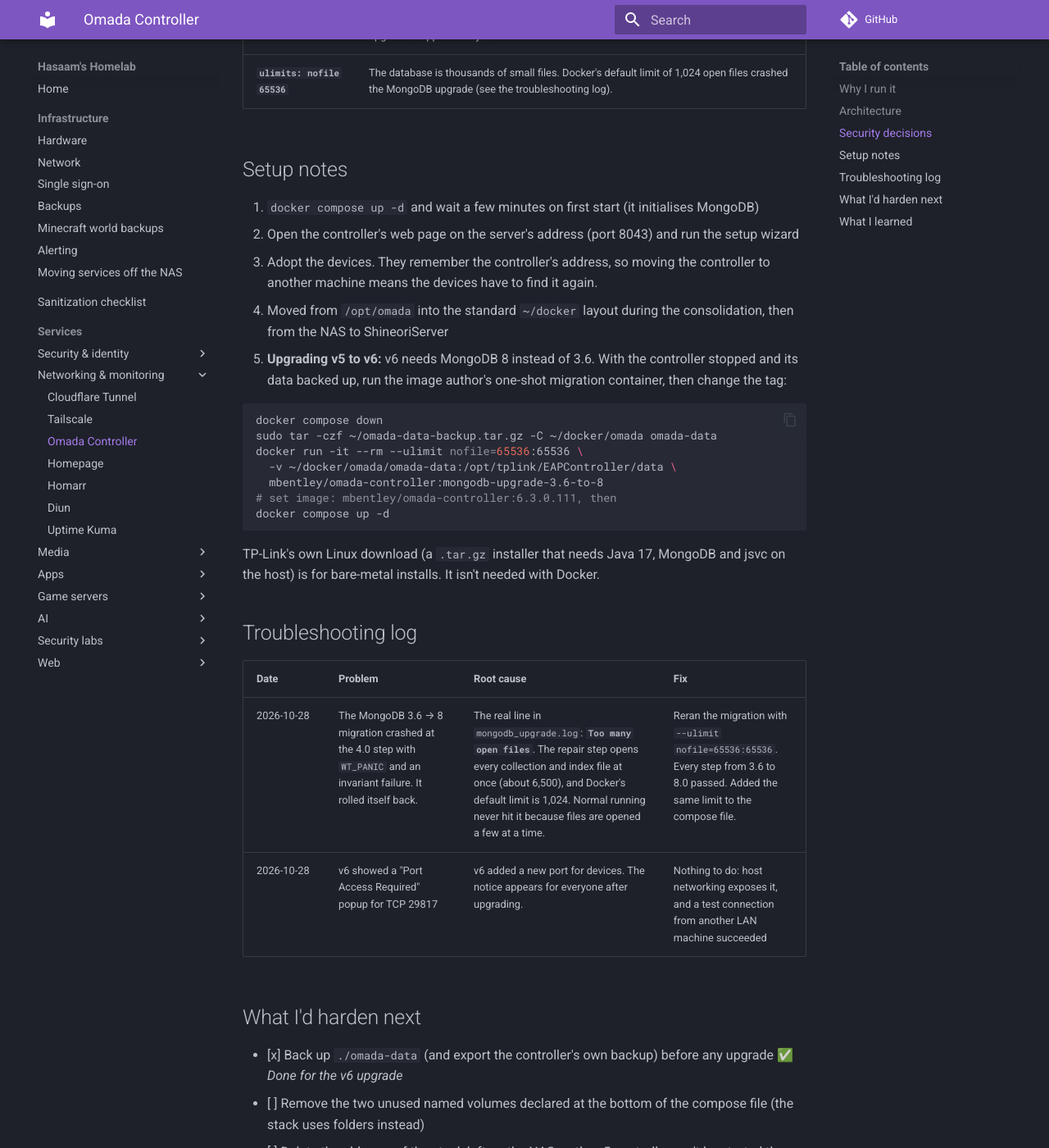
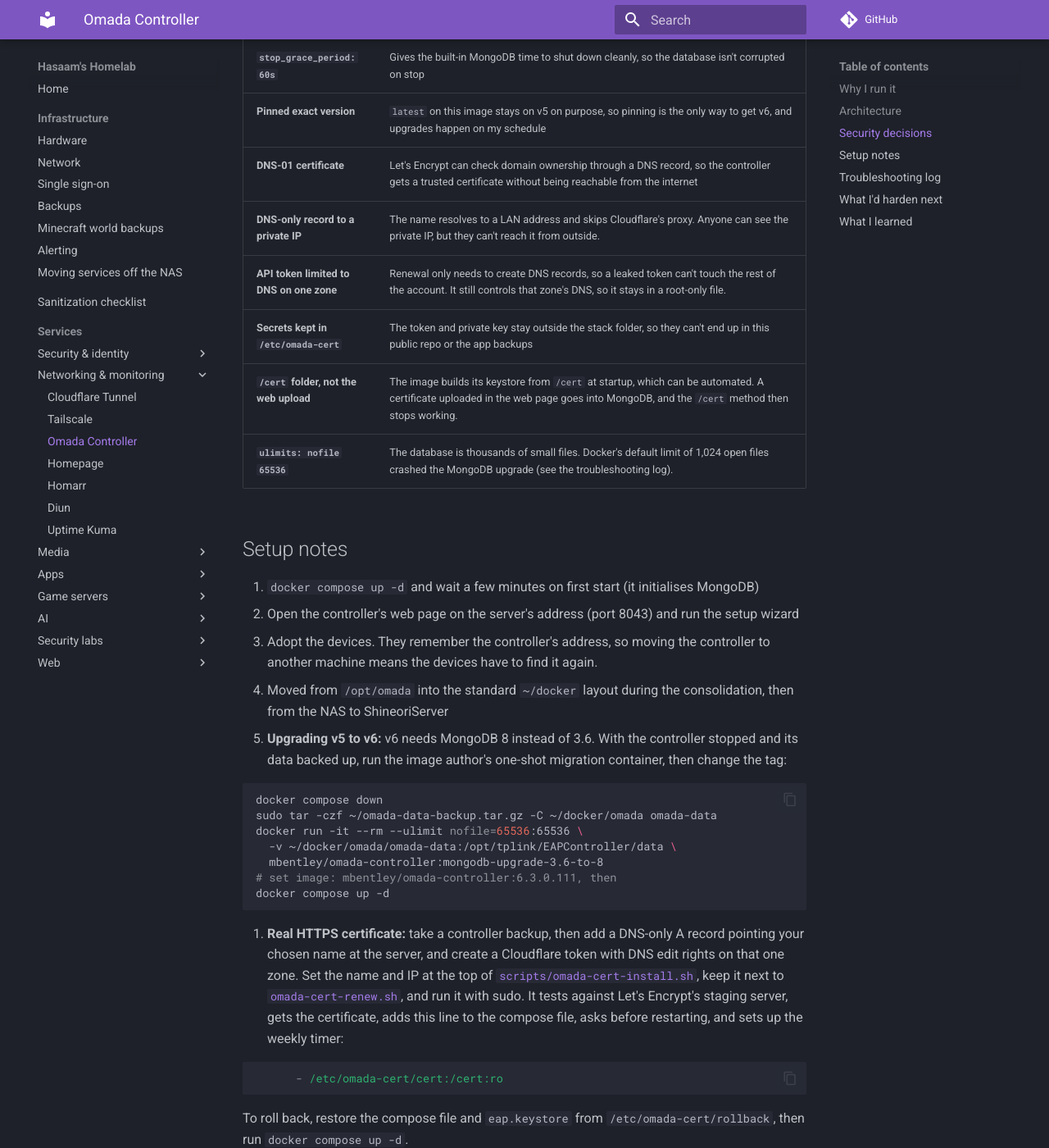
Before and after one commit to Shineori/homelab, an MkDocs documentation site: the page built from docs/services/omada-controller.md, in a window 1280 px wide and 1400 px high, scrolled down 1498 px. Shown: the whole window at 82% size. Built offline with MkDocs 1.6.1 and Material for MkDocs 9.7.7, drawn with Linux system fonts in a browser that asks for light colours; comment, search, counter and statistics services are not loaded; some of the changed text lies outside the part shown.

Commit message:
Omada: real HTTPS certificate with automatic renewal
Adds the DNS-01 install and renew scripts, the /cert mount, and updated docs. Secrets stay in /etc/omada-cert on the server.

````diff
--- a/docs/services/omada-controller.md
+++ b/docs/services/omada-controller.md
@@ -7,7 +7,7 @@
 | **Host** | ShineoriServer |
 | **Category** | Networking & monitoring |
 | **Status** | ⏸️ on demand (started only when I need it) |
-| **Exposed?** | LAN only |
+| **Exposed?** | LAN only, with a real HTTPS certificate on a private DNS name |
 | **Version** | 6.3.0.111 (`mbentley/omada-controller`, pinned) |
 
 Compose file: [`stacks/omada-controller/`](https://github.com/shineori/homelab/tree/main/stacks/omada-controller)
@@ -29,6 +29,17 @@
     ctl --> logs[(./omada-logs)]
 ```
 
+The web page uses a real certificate, which renews on its own:
+
+```mermaid
+flowchart LR
+    timer[Weekly systemd timer] --> certbot[Certbot container]
+    certbot -- "DNS-01 challenge" --> cf[Cloudflare DNS]
+    cf --> le[Let's Encrypt]
+    le --> folder[(/etc/omada-cert/cert<br/>root only)]
+    folder -- "read at startup,<br/>restarts only if changed" --> ctl[Omada Controller]
+```
+
 ## Security decisions
 
 | Decision | Why |
@@ -37,6 +48,11 @@
 | **`network_mode: host`** | Device discovery uses broadcast traffic on the local network, which Docker's default bridge network blocks. It also means new ports like v6's 29817 work without any compose change. |
 | **`stop_grace_period: 60s`** | Gives the built-in MongoDB time to shut down cleanly, so the database isn't corrupted on stop |
 | **Pinned exact version** | `latest` on this image stays on v5 on purpose, so pinning is the only way to get v6, and upgrades happen on my schedule |
+| **DNS-01 certificate** | Let's Encrypt can check domain ownership through a DNS record, so the controller gets a trusted certificate without being reachable from the internet |
+| **DNS-only record to a private IP** | The name resolves to a LAN address and skips Cloudflare's proxy. Anyone can see the private IP, but they can't reach it from outside. |
+| **API token limited to DNS on one zone** | Renewal only needs to create DNS records, so a leaked token can't touch the rest of the account. It still controls that zone's DNS, so it stays in a root-only file. |
+| **Secrets kept in `/etc/omada-cert`** | The token and private key stay outside the stack folder, so they can't end up in this public repo or the app backups |
+| **`/cert` folder, not the web upload** | The image builds its keystore from `/cert` at startup, which can be automated. A certificate uploaded in the web page goes into MongoDB, and the `/cert` method then stops working. |
 | **`ulimits: nofile 65536`** | The database is thousands of small files. Docker's default limit of 1,024 open files crashed the MongoDB upgrade (see the troubleshooting log). |
 
 ## Setup notes
@@ -57,6 +73,14 @@
 docker compose up -d
 ```
 
+6. **Real HTTPS certificate:** take a controller backup, then add a DNS-only A record pointing your chosen name at the server, and create a Cloudflare token with DNS edit rights on that one zone. Set the name and IP at the top of [`scripts/omada-cert-install.sh`](https://github.com/shineori/homelab/blob/main/scripts/omada-cert-install.sh), keep it next to [`omada-cert-renew.sh`](https://github.com/shineori/homelab/blob/main/scripts/omada-cert-renew.sh), and run it with sudo. It tests against Let's Encrypt's staging server, gets the certificate, adds this line to the compose file, asks before restarting, and sets up the weekly timer:
+
+```yaml
+      - /etc/omada-cert/cert:/cert:ro
+```
+
+To roll back, restore the compose file and `eap.keystore` from `/etc/omada-cert/rollback`, then run `docker compose up -d`.
+
 TP-Link's own Linux download (a `.tar.gz` installer that needs Java 17, MongoDB and jsvc on the host) is for bare-metal installs. It isn't needed with Docker.
 
 ## Troubleshooting log
@@ -65,10 +89,14 @@
 |---|---|---|---|
 | 2026-10-28 | The MongoDB 3.6 → 8 migration crashed at the 4.0 step with `WT_PANIC` and an invariant failure. It rolled itself back. | The real line in `mongodb_upgrade.log`: **`Too many open files`**. The repair step opens every collection and index file at once (about 6,500), and Docker's default limit is 1,024. Normal running never hit it because files are opened a few at a time. | Reran the migration with `--ulimit nofile=65536:65536`. Every step from 3.6 to 8.0 passed. Added the same limit to the compose file. |
 | 2026-10-28 | v6 showed a "Port Access Required" popup for TCP 29817 | v6 added a new port for devices. The notice appears for everyone after upgrading. | Nothing to do: host networking exposes it, and a test connection from another LAN machine succeeded |
+| 2026-11-02 | Browser refused the controller page with `ERR_CERT_AUTHORITY_INVALID` | The controller ships with a self-signed certificate for `localhost`, which nothing trusts | Issued a Let's Encrypt certificate over DNS-01 and loaded it through `/cert`. A test request now verifies the full chain. |
 
 ## What I'd harden next
 
 - [x] Back up `./omada-data` (and export the controller's own backup) before any upgrade ✅ *Done for the v6 upgrade*
+- [x] Replace the self-signed web certificate with a trusted one that renews on its own. *Done 2026-11-02*
+- [ ] Turn on the controller's auto backup and add those exports to the nightly backup. Right now only manual backups exist.
+- [ ] Add an Uptime Kuma certificate-expiry alert, so a failed renewal gets noticed before the certificate runs out
 - [ ] Remove the two unused named volumes declared at the bottom of the compose file (the stack uses folders instead)
 - [ ] Delete the old copy of the stack left on the NAS so the v5 controller can't be started there by accident
 - [ ] Clean up the migration leftovers (`mongodb-preupgrade.tar` and the upgrade logs) once v6 has been stable for a while
@@ -81,4 +109,7 @@
 - **Databases upgrade in steps.** MongoDB can't jump from 3.6 to 8; it has to pass through 4.0, 4.2, 4.4, 5.0, 6.0 and 7.0
 - **A backtrace says where, the log says why.** The crash dump only showed the function that failed. The cause was one plain-English line further up the log.
 - **Container limits are real limits.** `ulimit` inside a container is set by Docker, not by the app, and it can break things that work fine at normal load
+- **A certificate proves a name, not an IP.** That's why the fix needed a DNS name first, even for a LAN-only app
+- **DNS-01 vs HTTP-01:** proving ownership through DNS means nothing has to be opened to the internet
+- **Certificate names are public.** Issued certificates go into public transparency logs, so a subdomain name isn't a secret even when the service is private
 - **`latest` doesn't always mean newest.** This image keeps `latest` on v5 so a major upgrade can't happen by surprise
````
Also changed, not shown: stacks/omada-controller/README.md (+2 -0 lines), 3 other files.
